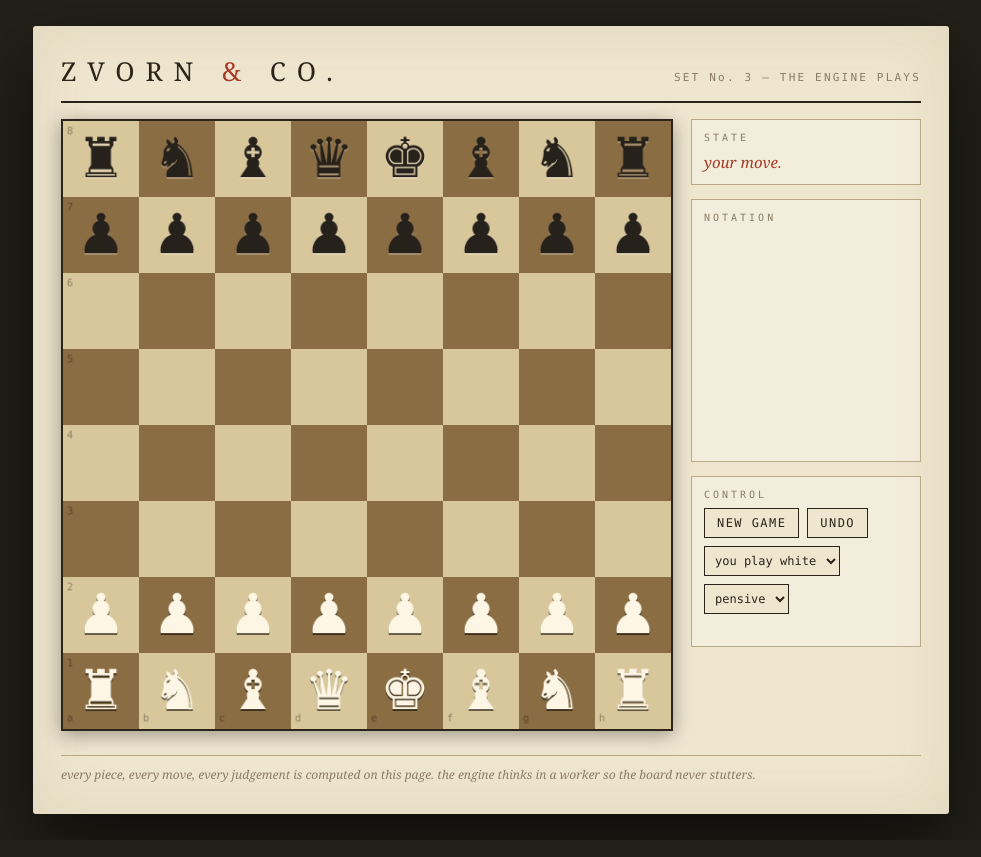
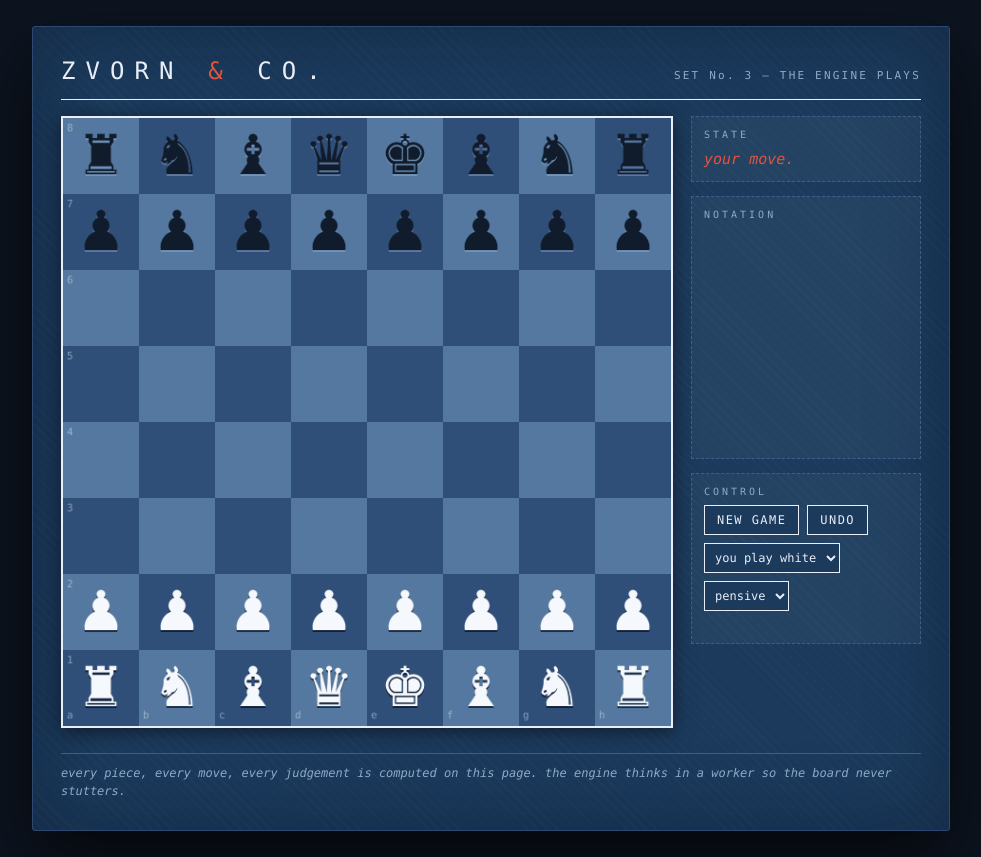
Before and after one commit to AstraNightly/zvorn, a plain HTML site: page index.html in a window 1280 px wide. Shown: the whole page, without its empty margins (149-1130 px from the left). Drawn offline with Linux system fonts and the light colour scheme.

Commit message:
blueprint theme; force text glyph presentation so white pieces take their fill

```diff
--- a/index.html
+++ b/index.html
@@ -5,24 +5,27 @@
 <meta name="viewport" content="width=device-width, initial-scale=1">
 <title>zvorn</title>
 <style>
-:root{ --paper:#efe6d0; --ink:#2a2419; --dim:#8a7d63; --line:#b9a985;
-  --red:#a63a24; --board-d:#8a6d43; --board-l:#d9c79c; }
-html,body{margin:0;background:#232019;color:var(--ink);
-  font:15px/1.5 Georgia,'Times New Roman',serif}
+:root{ --paper:#1b3a5c; --ink:#e8eef7; --dim:#8fa9c9; --line:#3d5f88;
+  --red:#e2543e; --board-d:#2f4f79; --board-l:#54789f; }
+html,body{margin:0;background:#0d1420;color:var(--ink);
+  font:15px/1.5 ui-monospace,Menlo,monospace}
 #desk{max-width:860px;margin:26px auto;padding:26px 28px 30px;
-  background:var(--paper);border-radius:3px;
-  box-shadow:0 30px 70px rgba(0,0,0,.6), inset 0 0 60px rgba(120,95,50,.12)}
+  background:
+    repeating-linear-gradient(45deg, rgba(255,255,255,.025) 0 1px, transparent 1px 7px),
+    var(--paper);
+  border-radius:3px; border:1px solid #2c4a70;
+  box-shadow:0 30px 70px rgba(0,0,0,.65), inset 0 0 80px rgba(6,12,24,.35)}
 #mast{display:flex;justify-content:space-between;align-items:baseline;
-  border-bottom:2px solid var(--ink);padding-bottom:10px;margin-bottom:16px}
-#mast h1{margin:0;font-size:26px;font-weight:normal;letter-spacing:.42em}
+  border-bottom:1.5px solid var(--ink);padding-bottom:10px;margin-bottom:16px}
+#mast h1{margin:0;font-size:24px;font-weight:normal;letter-spacing:.42em}
 #mast h1 b{font-weight:normal;color:var(--red)}
-#mast .no{font-size:11px;color:var(--dim);letter-spacing:.2em;font-family:ui-monospace,Menlo,monospace}
+#mast .no{font-size:11px;color:var(--dim);letter-spacing:.2em}
 #stage{display:flex;gap:22px;flex-wrap:wrap}
 #left{flex:1;min-width:300px}
 #bd{width:100%;aspect-ratio:1;touch-action:manipulation;cursor:pointer;
-  box-shadow:0 4px 18px rgba(0,0,0,.35);border:2px solid var(--ink)}
+  box-shadow:0 4px 18px rgba(0,0,0,.5);border:2px solid var(--ink)}
 #right{width:230px;display:flex;flex-direction:column;gap:14px}
-.box{border:1px solid var(--line);padding:10px 12px;background:rgba(255,255,255,.25)}
+.box{border:1px dashed var(--line);padding:10px 12px;background:rgba(255,255,255,.04)}
 .box h2{margin:0 0 6px;font-size:10px;letter-spacing:.3em;color:var(--dim);
   font-family:ui-monospace,Menlo,monospace;font-weight:normal}
 #moves{height:220px;overflow-y:auto;font-family:ui-monospace,Menlo,monospace;font-size:12.5px;
@@ -424,7 +427,8 @@ const S = 80;
 const workerSrc = document.getElementById("eng").textContent;
 const worker = new Worker(URL.createObjectURL(new Blob([workerSrc], {type:"text/javascript"})));
 const START = "rnbqkbnr/pppppppp/8/8/8/8/PPPPPPPP/RNBQKBNR w KQkq - 0 1";
-const GLYPH = {1:"♟",2:"♞",3:"♝",4:"♜",5:"♛",6:"♚"};
+/* U+FE0E forces text (non-emoji) presentation, so fillStyle decides the color */
+const GLYPH = {1:"♟︎",2:"♞︎",3:"♝︎",4:"♜︎",5:"♛︎",6:"♚︎"};
 let fen = START, youWhite = true, busy = false;
 let sel = -1, targets = [], history = [], sanList = [];
 let reqId = 0; const pending = new Map();
@@ -473,10 +477,10 @@ function boardOf(f){
 function draw(){
   cx.clearRect(0,0,640,640);
   for(let dr=0; dr<8; dr++) for(let df=0; df<8; df++){
-    cx.fillStyle = (df+dr)%2===1 ? "#8a6d43" : "#d9c79c";
+    cx.fillStyle = (df+dr)%2===1 ? "#2f4f79" : "#54789f";
     cx.fillRect(df*S, dr*S, S, S);
   }
-  cx.fillStyle = "rgba(0,0,0,.35)";
+  cx.fillStyle = "rgba(232,238,247,.5)";
   cx.font = "11px ui-monospace,Menlo,monospace";
   for(let i=0;i<8;i++){
     cx.fillText("abcdefgh"[youWhite?i:7-i], i*S+4, 632);
@@ -484,9 +488,9 @@ function draw(){
   }
   if(sel >= 0){
     const [df,dr] = dPos(sel);
-    cx.fillStyle = "rgba(166,58,36,.35)";
+    cx.fillStyle = "rgba(226,84,62,.4)";
     cx.fillRect(df*S, dr*S, S, S);
-    cx.fillStyle = "rgba(42,36,25,.4)";
+    cx.fillStyle = "rgba(232,238,247,.5)";
     for(const t of targets){
       const [tf,tr] = dPos(t);
       cx.beginPath();
@@ -500,8 +504,8 @@ function draw(){
   for(let dr=0; dr<8; dr++) for(let df=0; df<8; df++){
     const sq = dSq(df,dr), p = b[sq];
     if(!p) continue;
-    cx.fillStyle = p > 0 ? "#fdf6e5" : "#26211a";
-    cx.shadowColor = p > 0 ? "rgba(0,0,0,.55)" : "rgba(255,255,255,.25)";
+    cx.fillStyle = p > 0 ? "#f5f8fc" : "#101b2c";
+    cx.shadowColor = p > 0 ? "rgba(6,12,24,.7)" : "rgba(180,200,230,.35)";
     cx.shadowOffsetY = 2;
     cx.fillText(GLYPH[Math.abs(p)], df*S+S/2, dr*S+S/2+3);
     cx.shadowOffsetY = 0;
```
